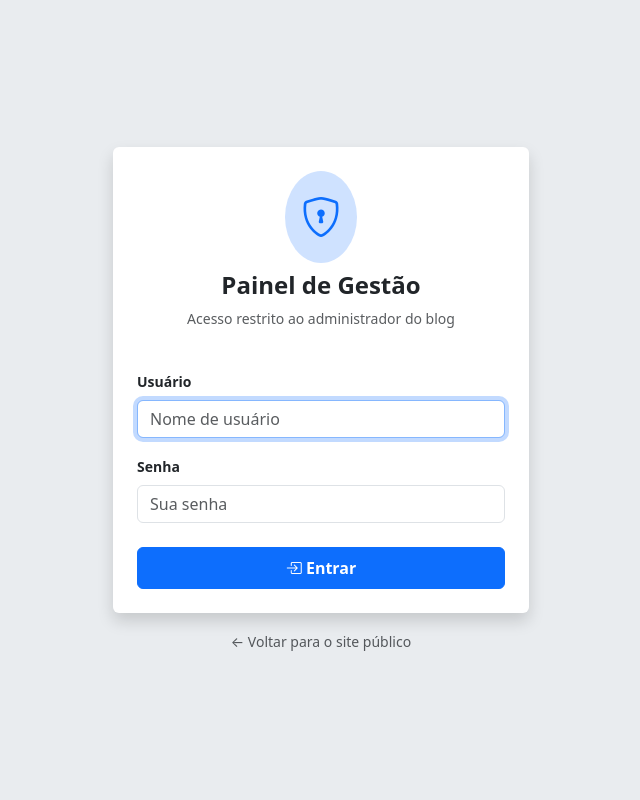
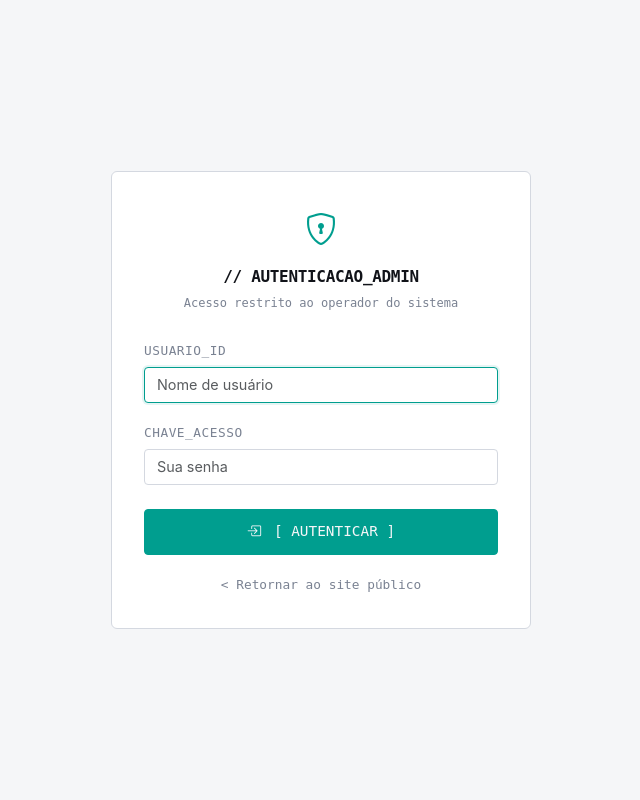
Before and after one commit to Luiz-Edu0202/o-ultimo-blog-do-mundo, a Django app: page /gestao/login/ in a window 1280 px wide. Shown: the whole page, without its empty margins (319-959 px from the left). Run offline with Django 5.2, Linux system fonts and the light colour scheme.

Commit message:
style(m6): redesign dashboard and login layout with cyber terminal theme

```diff
--- a/templates/dashboard/login.html
+++ b/templates/dashboard/login.html
@@ -1,12 +1,13 @@
-{% load static %}
+{% load static i18n %}
 <!DOCTYPE html>
-<html lang="pt-br" data-bs-theme="auto">
+<html lang="pt-br" data-bs-theme="dark">
 <head>
   <meta charset="utf-8">
   <meta name="viewport" content="width=device-width, initial-scale=1">
-  <title>Login Administrativo | O Último Blog do Mundo</title>
+  <title>Acesso Restrito | O Último Blog do Mundo</title>
   <link href="https://cdn.jsdelivr.net/npm/bootstrap@5.3.3/dist/css/bootstrap.min.css" rel="stylesheet">
   <link rel="stylesheet" href="https://cdn.jsdelivr.net/npm/bootstrap-icons@1.11.3/font/bootstrap-icons.min.css">
+  <link rel="stylesheet" href="{% static 'css/custom.css' %}">
   <script>
     (function() {
       const storedTheme = localStorage.getItem('theme');
@@ -15,62 +16,60 @@
     })();
   </script>
 </head>
-<body class="bg-body-secondary d-flex align-items-center justify-content-center min-vh-100 py-5">
-  <div class="container" style="max-width: 440px;">
-    <div class="card shadow border-0 p-4 bg-body">
-      <div class="text-center mb-4">
-        <div class="bg-primary-subtle text-primary rounded-circle d-inline-flex p-3 mb-2">
-          <i class="bi bi-shield-lock fs-1"></i>
+<body class="login-page">
+  <div class="login-card">
+    <div class="login-header">
+      <div class="login-icon">
+        <i class="bi bi-shield-lock"></i>
       </div>
-        <h1 class="h4 fw-bold">Painel de Gestão</h1>
-        <p class="text-muted small">Acesso restrito ao administrador do blog</p>
+      <h1 class="login-title">// AUTENTICACAO_ADMIN</h1>
+      <p class="login-subtitle">Acesso restrito ao operador do sistema</p>
     </div>
 
     {% if messages %}
       {% for message in messages %}
-          <div class="alert alert-{{ message.tags|default:'info' }} small" role="alert">
+        <div class="dash-alert alert-{{ message.tags|default:'info' }} small" role="alert">
           {{ message }}
         </div>
       {% endfor %}
     {% endif %}
 
     {% if form.non_field_errors %}
-        <div class="alert alert-danger small" role="alert">
+      <div class="dash-alert alert-danger small" role="alert">
         {% for error in form.non_field_errors %}
-            <div>{{ error }}</div>
+          <div>// {{ error }}</div>
         {% endfor %}
       </div>
     {% endif %}
 
-      <form method="post" action="">
+    <form method="post" action="" class="dash-form">
       {% csrf_token %}
       <input type="hidden" name="next" value="{{ next_url }}">
 
       <div class="mb-3">
-          <label for="{{ form.username.id_for_label }}" class="form-label small fw-semibold">Usuário</label>
+        <label for="{{ form.username.id_for_label }}">USUARIO_ID</label>
         {{ form.username }}
         {% if form.username.errors %}
-            <div class="text-danger small mt-1">{{ form.username.errors.0 }}</div>
+          <div class="text-danger font-monospace small mt-1">// {{ form.username.errors.0 }}</div>
         {% endif %}
       </div>
 
       <div class="mb-4">
-          <label for="{{ form.password.id_for_label }}" class="form-label small fw-semibold">Senha</label>
+        <label for="{{ form.password.id_for_label }}">CHAVE_ACESSO</label>
         {{ form.password }}
         {% if form.password.errors %}
-            <div class="text-danger small mt-1">{{ form.password.errors.0 }}</div>
+          <div class="text-danger font-monospace small mt-1">// {{ form.password.errors.0 }}</div>
         {% endif %}
       </div>
 
-        <button type="submit" class="btn btn-primary w-100 py-2 fw-semibold">
-          <i class="bi bi-box-arrow-in-right"></i> Entrar
+      <button type="submit" class="btn-login">
+        <i class="bi bi-box-arrow-in-right me-1"></i> [ AUTENTICAR ]
       </button>
     </form>
-    </div>
 
-    <div class="text-center mt-3">
-      <a href="{% url 'blog:home' %}" class="text-decoration-none text-muted small">
-        &larr; Voltar para o site público
+    <div class="login-back-link">
+      <a href="{% url 'blog:home' %}">
+        &lt; {% trans "Retornar ao site público" %}
       </a>
     </div>
   </div>
```
Also changed, not shown: templates/dashboard/base_dashboard.html (+32 -34 lines). Lines whose indentation alone changed are shown as unchanged.
